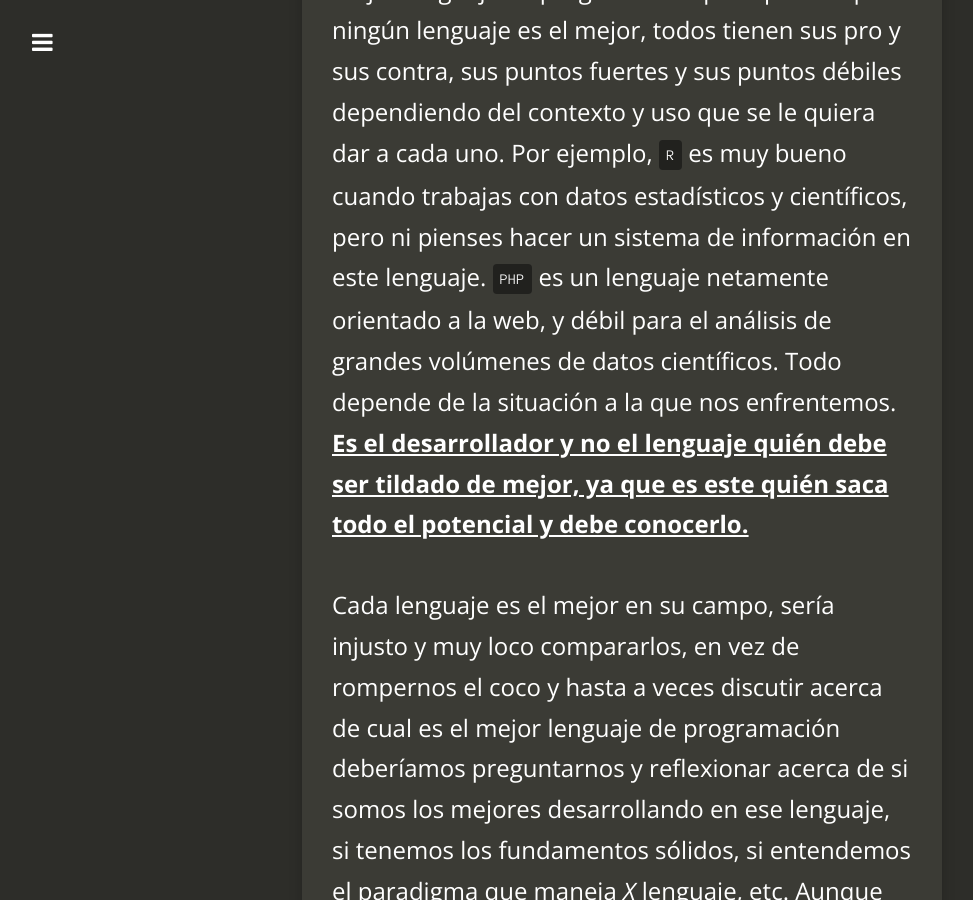
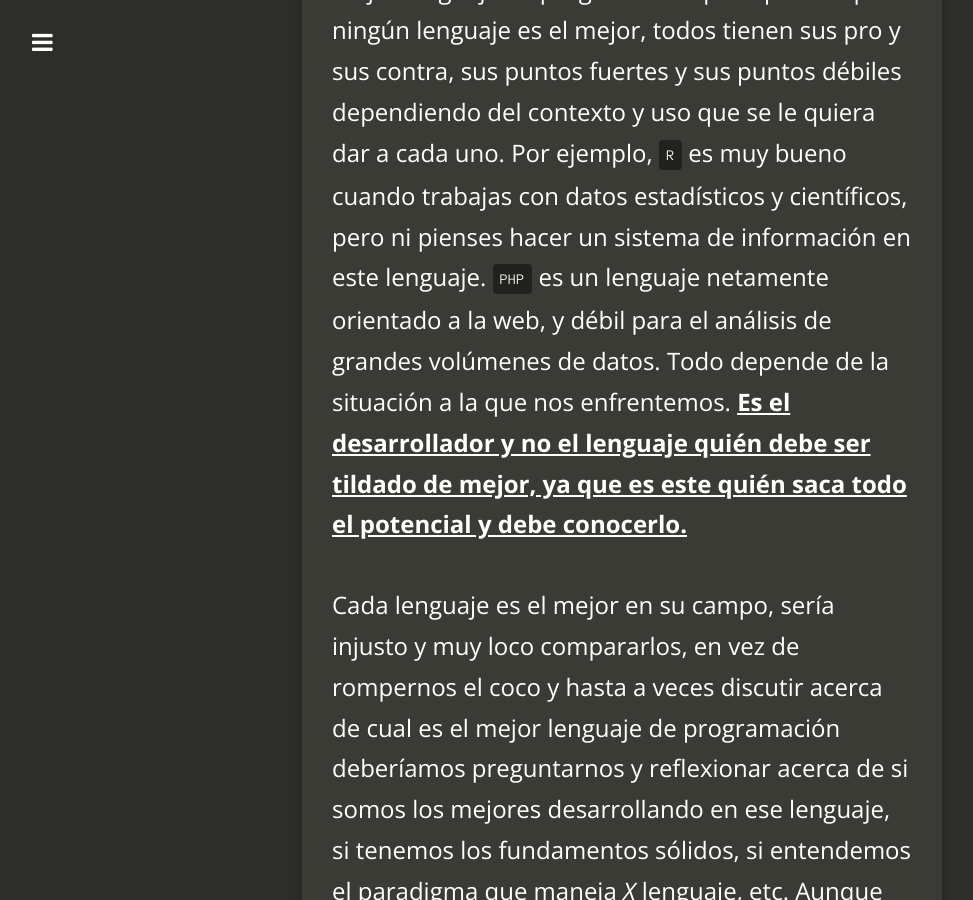
Before and after one commit to CarMoreno/carmoreno.github.io, a Jekyll site: the page built from _posts/2015-09-20-Cual-es-el-mejor-lenguaje-de-programacion.md, in a window 1280 px wide and 900 px high, scrolled down 1824 px. Shown: the whole window, without its empty margins (18-991 px from the left). Built offline with Jekyll 4.4.1, drawn with Linux system fonts in a browser that asks for light colours; nearby versions of some CDN libraries; comment, search, counter and statistics services are not loaded; some of the changed text lies outside the part shown.

Commit message:
style: edit category and spelling in posts.

```diff
--- a/_posts/2015-09-20-Cual-es-el-mejor-lenguaje-de-programacion.md
+++ b/_posts/2015-09-20-Cual-es-el-mejor-lenguaje-de-programacion.md
@@ -21,7 +21,7 @@
 
 >El lenguaje 'X' es el mejor.
 
-Es más, personas que llevan décadas en la comunidad no se animan a dar un candidato fijo, y sería poco humilde de mi persona dar uno. Lo bueno es que yo nunca he tenido un candidato a mejor lenguaje de programación pues pienso que ningún lenguaje es el mejor, todos tienen sus pro y sus contra, sus puntos fuertes y sus puntos débiles dependiendo del contexto y uso que se le quiera dar a cada uno. Por ejemplo, `R` es muy bueno cuando trabajas con datos estadísticos y científicos, pero ni pienses hacer un sistema de información en este lenguaje. `PHP` es un lenguaje netamente orientado a la web, y débil para el análisis de grandes volúmenes de datos científicos. Todo depende de la situación a la que nos enfrentemos. <ins>**Es el desarrollador y no el lenguaje quién debe ser tildado de mejor, ya que es este quién saca todo el potencial y debe conocerlo.**</ins>
+Es más, personas que llevan décadas en la comunidad no se animan a dar un candidato fijo, y sería poco humilde de mi persona dar uno. Lo bueno es que yo nunca he tenido un candidato a mejor lenguaje de programación pues pienso que ningún lenguaje es el mejor, todos tienen sus pro y sus contra, sus puntos fuertes y sus puntos débiles dependiendo del contexto y uso que se le quiera dar a cada uno. Por ejemplo, `R` es muy bueno cuando trabajas con datos estadísticos y científicos, pero ni pienses hacer un sistema de información en este lenguaje. `PHP` es un lenguaje netamente orientado a la web, y débil para el análisis de grandes volúmenes de datos. Todo depende de la situación a la que nos enfrentemos. <ins>**Es el desarrollador y no el lenguaje quién debe ser tildado de mejor, ya que es este quién saca todo el potencial y debe conocerlo.**</ins>
 
 Cada lenguaje es el mejor en su campo, sería injusto y muy loco compararlos, en vez de rompernos el coco y hasta a veces discutir acerca de cual es el mejor lenguaje de programación deberíamos preguntarnos y reflexionar acerca de si somos los mejores desarrollando en ese lenguaje, si tenemos los fundamentos sólidos, si entendemos el paradigma que maneja _X_ lenguaje, etc. Aunque ahora, lenguajes que en su principio no fueron pensados para un enfoque, están saltando a nuevos, por ejemplo: `Python` en su principio, no fue pensando para desarrollar aplicaciones web, pero hoy en día son muchos los que usan `Django` para desarrollar estas aplicaciones, el mismo caso para `Java`, y ahora estamos llegando a usar `Javascript` del lado del servidor. Es en ese momento cuando los lenguajes se van volviendo multi-funcionales y pueden ser aplicados en casi todos los contextos, surgiendo así las discrepancias.
 
```
Also changed, not shown: other parts of _posts/2015-09-20-Cual-es-el-mejor-lenguaje-de-programacion.md (+1 -1 lines), _posts/2016-02-18-Critica-de-Luna-de-Pluton-by-Dross.md (+4 -4 lines).
